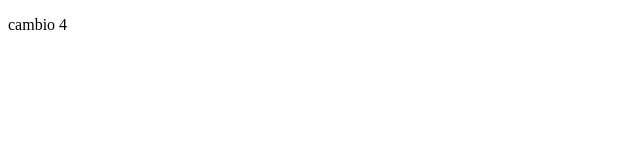
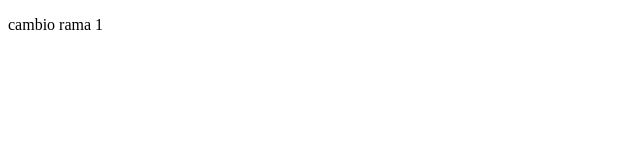
Before and after one commit to BenatEtxebeste/ej6-control-versiones, a plain HTML site: page index.html in a window 1280 px wide. Shown: the full height of the page, 0-640 px from the left. Drawn offline with Linux system fonts and the light colour scheme.

Commit message:
primer commit

```diff
--- a/index.html
+++ b/index.html
@@ -9,7 +9,7 @@
 </head>
 
 <body>
-    <p>cambio 4</p>
+    <p>cambio rama 1</p>
 </body>
 
 </html>
```
